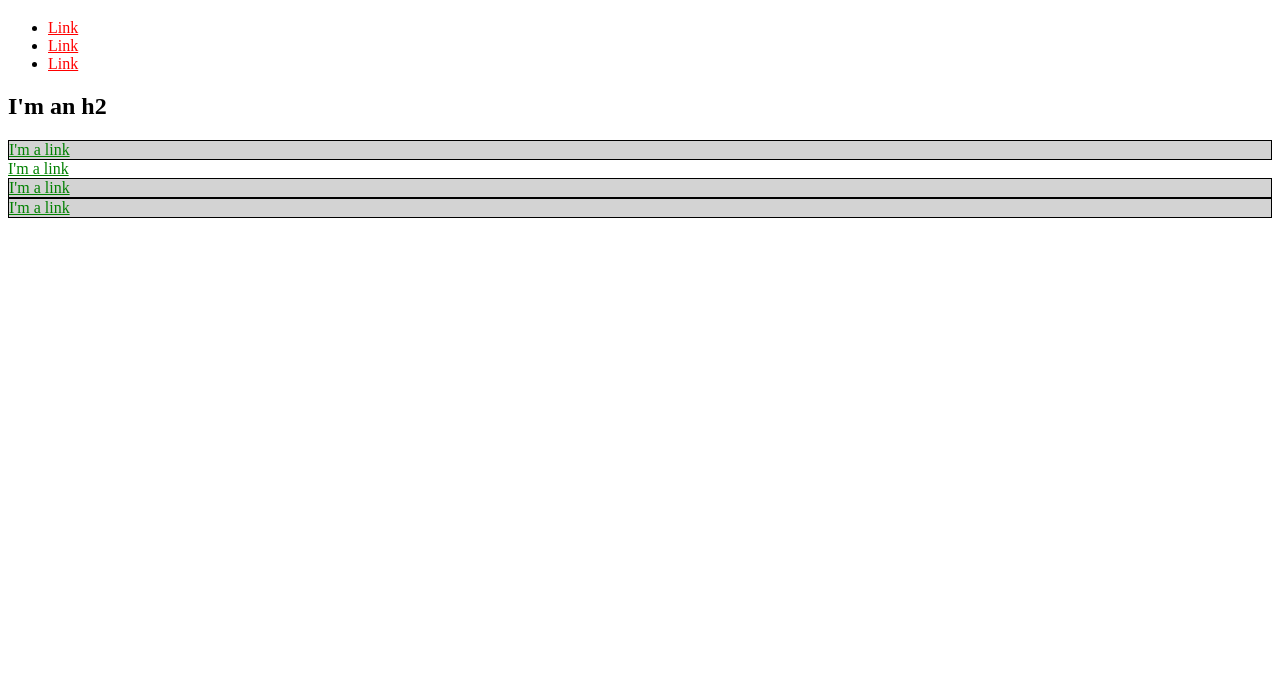
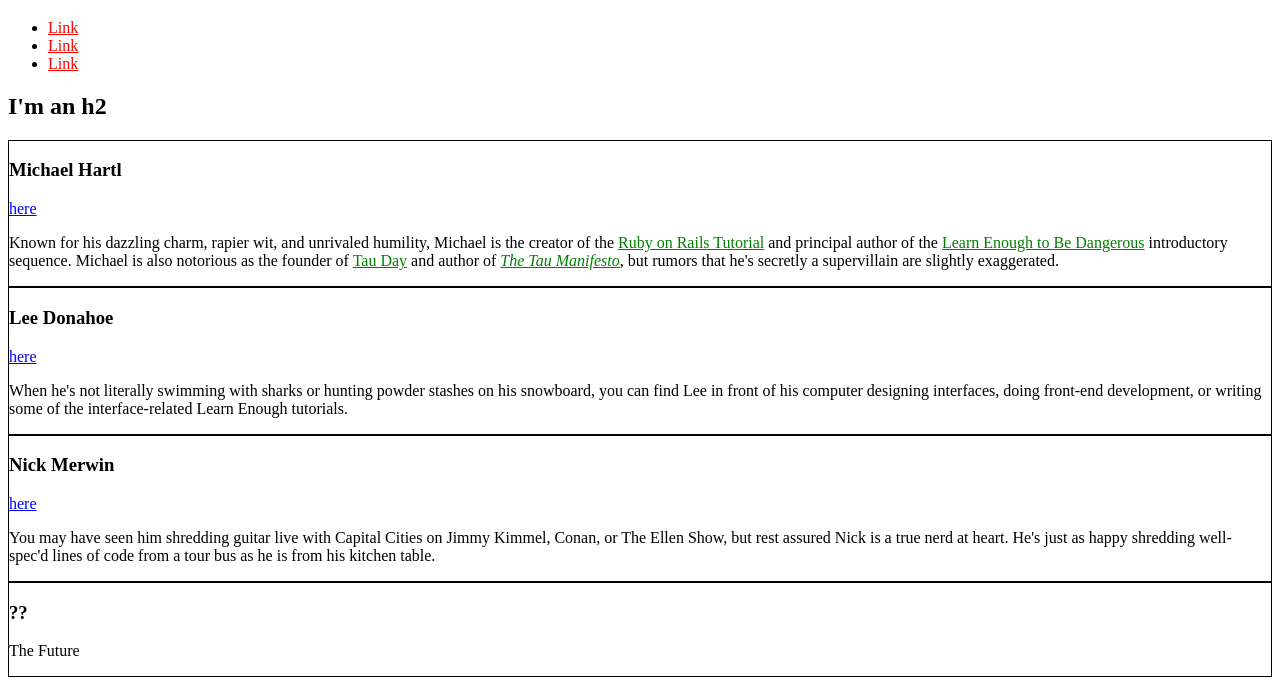
Before and after one commit to KelvinCheruiyot721/ogadamoses.github.io, a plain HTML site: page index.html in a window 1280 px wide. Shown: the part 61-756 px from the top of the page. Drawn offline with Linux system fonts and the light colour scheme.

Commit message:
Add content and More Styling

```diff
--- a/index.html
+++ b/index.html
@@ -4,16 +4,21 @@
     <title>Test Page: Don't Panic</title>
     <meta charset="utf-8">
     <style>
+      /* GLOBAL STYLES */
       a {
-        color: red;
+        color: #ff0000;
       }
-      #exec-bio {
-        background-color: lightgray;
+
+      /* SOCIAL STYLES */
+      .social-link {
+        color: blue;
       }
+
+      /* BIO STYLES */
       .bio-box {
         border: 1px solid black;
       }
-      .bio-box a {
+      .bio-copy a {
         color: green;
       }
     </style>
@@ -32,17 +37,54 @@
       </li>
     </ul>
     <h2>I'm an h2</h2>
-    <div id="exec-bio" class="bio-box">
-      <a href="https://example.com/" style="color: green;">I'm a link</a>
-    </div id="exec-bio" class="bio-box">
-    <div>
-      <a href="https://example.com/" style="color: green;">I'm a link</a>
+    <div class="bio-box">
+      <h3>Michael Hartl</h3>
+      <a href="https://twitter.com/mhartl" class="social-link">here</a>
+      <div class="bio-copy">
+        <p>
+          Known for his dazzling charm, rapier wit, and unrivaled humility,
+          Michael is the creator of the
+          <a href="https://www.railstutorial.org/">Ruby on Rails
+          Tutorial</a> and principal author of the
+          <a href="https://learnenough.com/">
+          Learn Enough to Be Dangerous</a> introductory sequence. Michael
+          is also notorious as the founder of
+          <a href="http://tauday.com/">Tau Day</a> and author of
+          <a href="http://tauday.com/tau-manifesto"><em>The Tau
+          Manifesto</em></a>, but rumors that he's secretly a supervillain
+          are slightly exaggerated.
+        </p>
+      </div>
     </div>
-    <div id="exec-bio" class="bio-box">
-      <a href="https://example.com/" style="color: green;">I'm a link</a>
+    <div class="bio-box">
+      <h3>Lee Donahoe</h3>
+      <a href="https://twitter.com/leedonahoe" class="social-link">here</a>
+      <div class="bio-copy">
+        <p>
+          When he's not literally swimming with sharks or hunting powder
+          stashes on his snowboard, you can find Lee in front of his computer
+          designing interfaces, doing front-end development, or writing some of
+          the interface-related Learn Enough tutorials.
+        </p>
+      </div>
     </div>
-    <div id="exec-bio" class="bio-box">
-      <a href="https://example.com/" style="color: green;">I'm a link</a>
+    <div class="bio-box">
+      <h3>Nick Merwin</h3>
+      <a href="https://twitter.com/nickmerwin" class="social-link">here</a>
+      <div class="bio-copy">
+        <p>
+          You may have seen him shredding guitar live with Capital Cities on
+          Jimmy Kimmel, Conan, or The Ellen Show, but rest assured Nick is a
+          true nerd at heart. He's just as happy shredding well-spec'd lines
+          of code from a tour bus as he is from his kitchen table.
+        </p>
+      </div>
+    </div>
+    <div class="bio-box">
+      <h3>??</h3>
+      <p>
+        The Future
+      </p>
     </div>
   </body>
 </html>
```
